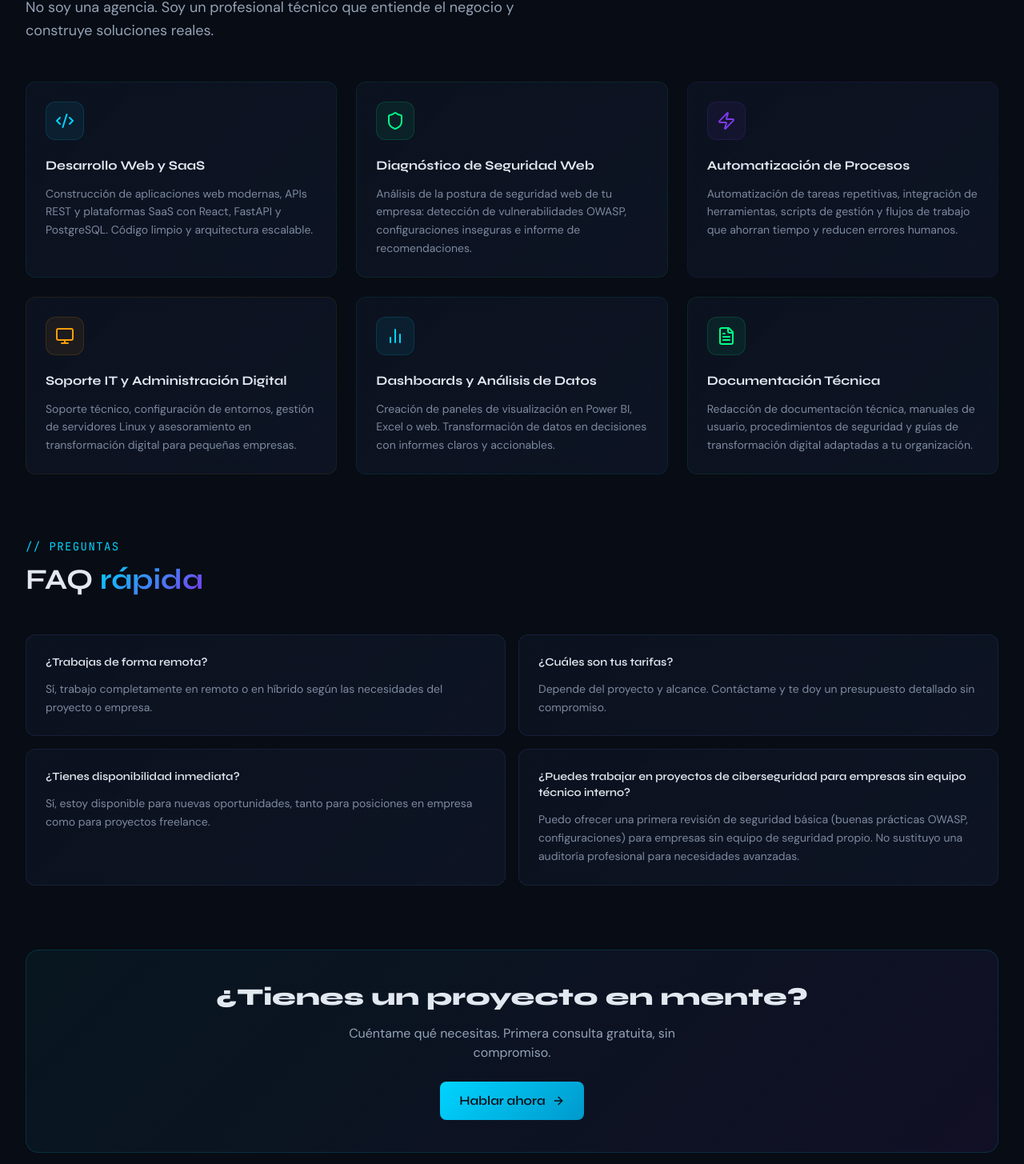
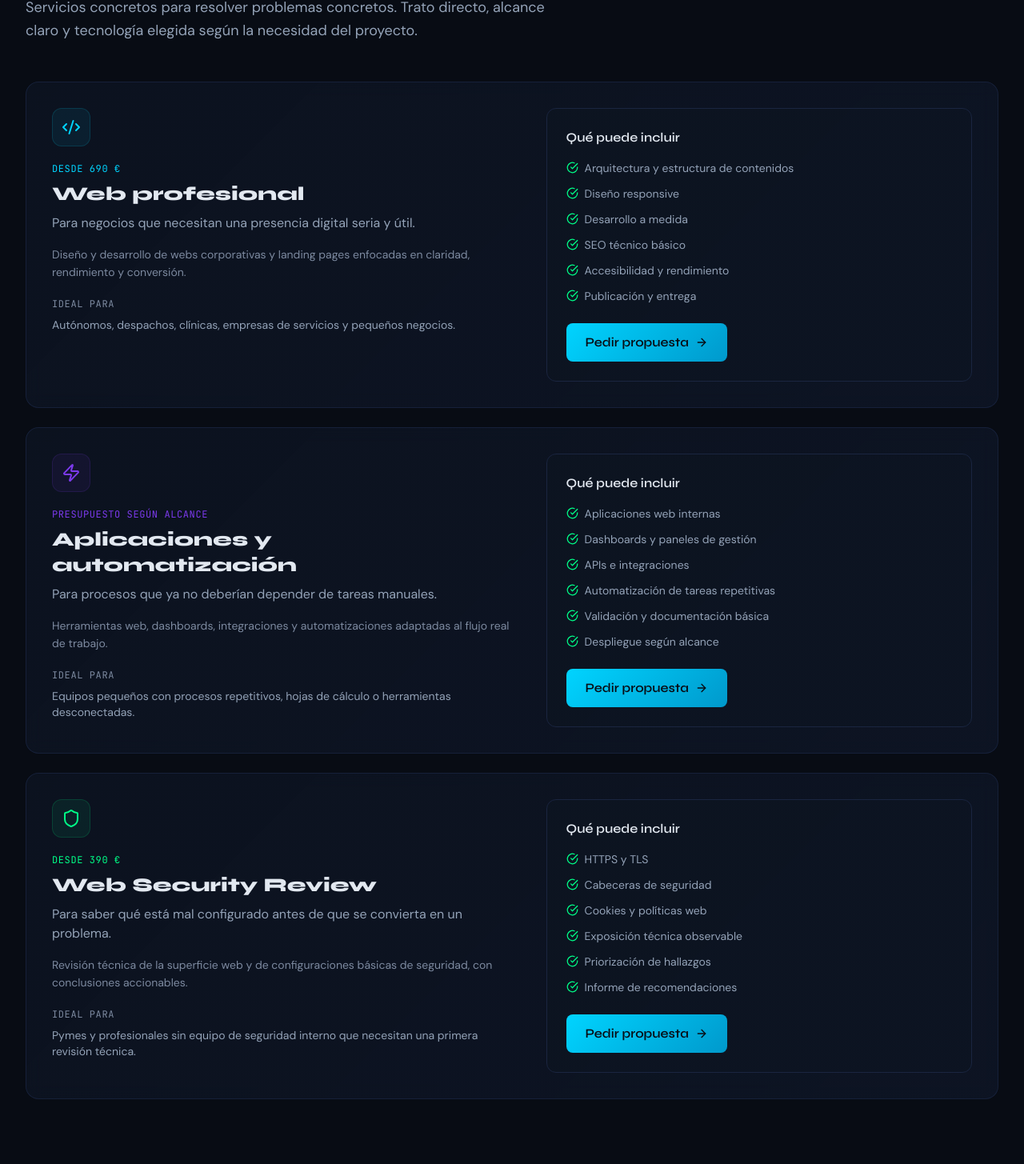
Before and after one commit to Marbi8891/portfolio-mrabeh, a React (Vite) app in the folder mrabeh-portfolio/mrabeh-portfolio/: page /servicios in a window 1280 px wide. Shown: the part 189-1644 px from the top of the page at 80% size. Built offline with nearby package versions, Linux system fonts and the light colour scheme.

Commit message:
feat: focus services on clear commercial offers

```diff
--- a/mrabeh-portfolio/mrabeh-portfolio/src/pages/Services.tsx
+++ b/mrabeh-portfolio/mrabeh-portfolio/src/pages/Services.tsx
@@ -1,32 +1,81 @@
 import { Link } from 'react-router-dom'
-import { Code2, Shield, Zap, Monitor, BarChart2, FileText, ArrowRight, type LucideProps } from 'lucide-react'
+import { ArrowRight, CheckCircle, Code2, Shield, Zap } from 'lucide-react'
 import SectionTitle from '@/components/SectionTitle'
 import Seo from '@/components/Seo'
-import { services } from '@/data/experience'
-import type { ForwardRefExoticComponent, RefAttributes } from 'react'
 
-type LucideIcon = ForwardRefExoticComponent<Omit<LucideProps, 'ref'> & RefAttributes<SVGSVGElement>>
-
-const iconMap: Record<string, LucideIcon> = {
-  Code2, Shield, Zap, Monitor, BarChart2, FileText,
-}
+const offers = [
+  {
+    icon: Code2,
+    title: 'Web profesional',
+    subtitle: 'Para negocios que necesitan una presencia digital seria y útil.',
+    description:
+      'Diseño y desarrollo de webs corporativas y landing pages enfocadas en claridad, rendimiento y conversión.',
+    includes: [
+      'Arquitectura y estructura de contenidos',
+      'Diseño responsive',
+      'Desarrollo a medida',
+      'SEO técnico básico',
+      'Accesibilidad y rendimiento',
+      'Publicación y entrega',
+    ],
+    idealFor: 'Autónomos, despachos, clínicas, empresas de servicios y pequeños negocios.',
+    price: 'Desde 690 €',
+    color: '#00d4ff',
+  },
+  {
+    icon: Zap,
+    title: 'Aplicaciones y automatización',
+    subtitle: 'Para procesos que ya no deberían depender de tareas manuales.',
+    description:
+      'Herramientas web, dashboards, integraciones y automatizaciones adaptadas al flujo real de trabajo.',
+    includes: [
+      'Aplicaciones web internas',
+      'Dashboards y paneles de gestión',
+      'APIs e integraciones',
+      'Automatización de tareas repetitivas',
+      'Validación y documentación básica',
+      'Despliegue según alcance',
+    ],
+    idealFor: 'Equipos pequeños con procesos repetitivos, hojas de cálculo o herramientas desconectadas.',
+    price: 'Presupuesto según alcance',
+    color: '#7c3aed',
+  },
+  {
+    icon: Shield,
+    title: 'Web Security Review',
+    subtitle: 'Para saber qué está mal configurado antes de que se convierta en un problema.',
+    description:
+      'Revisión técnica de la superficie web y de configuraciones básicas de seguridad, con conclusiones accionables.',
+    includes: [
+      'HTTPS y TLS',
+      'Cabeceras de seguridad',
+      'Cookies y políticas web',
+      'Exposición técnica observable',
+      'Priorización de hallazgos',
+      'Informe de recomendaciones',
+    ],
+    idealFor: 'Pymes y profesionales sin equipo de seguridad interno que necesitan una primera revisión técnica.',
+    price: 'Desde 390 €',
+    color: '#00ff88',
+  },
+]
 
 const faq = [
   {
-    q: '¿Trabajas de forma remota?',
-    a: 'Sí, trabajo completamente en remoto o en híbrido según las necesidades del proyecto o empresa.',
+    q: '¿Trabajas con empresas fuera de Madrid?',
+    a: 'Sí. Puedo trabajar en remoto con clientes de cualquier punto de España y coordinar el proyecto por videollamada, correo y entregas por hitos.',
   },
   {
-    q: '¿Cuáles son tus tarifas?',
-    a: 'Depende del proyecto y alcance. Contáctame y te doy un presupuesto detallado sin compromiso.',
+    q: '¿Puedes darme un precio cerrado?',
+    a: 'Sí, cuando el alcance está definido. Antes de empezar dejo por escrito qué se entrega, qué queda fuera, el precio y los hitos principales.',
   },
   {
-    q: '¿Tienes disponibilidad inmediata?',
-    a: 'Sí, estoy disponible para nuevas oportunidades, tanto para posiciones en empresa como para proyectos freelance.',
+    q: '¿Incluyes mantenimiento?',
+    a: 'Puede añadirse como servicio recurrente cuando el proyecto lo necesita. El mantenimiento se define aparte para no mezclar desarrollo inicial con soporte continuo.',
   },
   {
-    q: '¿Puedes trabajar en proyectos de ciberseguridad para empresas sin equipo técnico interno?',
-    a: 'Puedo ofrecer una primera revisión de seguridad básica (buenas prácticas OWASP, configuraciones) para empresas sin equipo de seguridad propio. No sustituyo una auditoría profesional para necesidades avanzadas.',
+    q: '¿La revisión de seguridad sustituye a un pentest?',
+    a: 'No. Es una revisión técnica inicial de la postura web y de configuraciones observables. Si necesitas una auditoría ofensiva completa o un requisito regulatorio específico, el alcance debe tratarse de forma independiente.',
   },
 ]
 
@@ -34,71 +83,113 @@ export default function Services() {
   return (
     <div className="pt-24 pb-20">
       <Seo
-        title="Servicios"
-        description="Desarrollo web, primera revisión de seguridad básica y automatización de procesos para pequeñas empresas."
+        title="Servicios de desarrollo web y seguridad | Mrabeh Fathi"
+        description="Webs profesionales, aplicaciones y automatización, y revisiones de seguridad web para autónomos y pequeñas empresas."
         path="/servicios"
       />
+
       <div className="section-container">
         <SectionTitle
           as="h1"
           label="servicios"
-          title="Cómo puedo"
-          highlight="ayudarte"
-          description="No soy una agencia. Soy un profesional técnico que entiende el negocio y construye soluciones reales."
+          title="Qué puedes"
+          highlight="contratar"
+          description="Servicios concretos para resolver problemas concretos. Trato directo, alcance claro y tecnología elegida según la necesidad del proyecto."
         />
 
-        {/* Services grid */}
-        <div className="grid grid-cols-1 md:grid-cols-2 lg:grid-cols-3 gap-6 mb-20">
-          {services.map((service) => {
-            const Icon = iconMap[service.icon] || Code2
+        <div className="space-y-6 mb-20">
+          {offers.map((offer) => {
+            const Icon = offer.icon
             return (
-              <div
-                key={service.title}
-                className="group card-glass rounded-xl p-6 hover:-translate-y-1 transition-all duration-300"
-                style={{ borderColor: `${service.color}15` }}
-              >
-                <div
-                  className="w-12 h-12 rounded-xl flex items-center justify-center mb-5 group-hover:scale-110 transition-transform"
-                  style={{ background: `${service.color}12`, border: `1px solid ${service.color}25` }}
-                >
-                  <Icon size={24} style={{ color: service.color }} />
+              <article key={offer.title} className="card-glass rounded-2xl p-6 sm:p-8">
+                <div className="grid lg:grid-cols-[1.1fr_1fr] gap-8">
+                  <div>
+                    <div
+                      className="w-12 h-12 rounded-xl flex items-center justify-center mb-5"
+                      style={{ background: `${offer.color}12`, border: `1px solid ${offer.color}25` }}
+                    >
+                      <Icon size={24} style={{ color: offer.color }} />
+                    </div>
+                    <p className="text-xs font-mono uppercase tracking-wider mb-2" style={{ color: offer.color }}>
+                      {offer.price}
+                    </p>
+                    <h2 className="font-display font-black text-2xl text-text mb-2">{offer.title}</h2>
+                    <p className="text-text-dim mb-4">{offer.subtitle}</p>
+                    <p className="text-sm text-text-muted leading-relaxed mb-5">{offer.description}</p>
+                    <p className="text-xs font-mono text-text-muted uppercase tracking-wider mb-2">Ideal para</p>
+                    <p className="text-sm text-text-dim">{offer.idealFor}</p>
+                  </div>
+
+                  <div className="rounded-xl border border-border bg-surface/40 p-5 sm:p-6">
+                    <p className="font-display font-semibold text-text mb-4">Qué puede incluir</p>
+                    <ul className="space-y-3 mb-6">
+                      {offer.includes.map((item) => (
+                        <li key={item} className="flex items-start gap-2 text-sm text-text-dim">
+                          <CheckCircle size={15} className="text-accent-green mt-0.5 flex-shrink-0" />
+                          {item}
+                        </li>
+                      ))}
+                    </ul>
+                    <Link to="/contacto" className="btn-primary inline-flex">
+                      Pedir propuesta
+                      <ArrowRight size={16} />
+                    </Link>
+                  </div>
                 </div>
-                <h3 className="font-display font-bold text-base text-text mb-3">{service.title}</h3>
-                <p className="text-sm text-text-muted leading-relaxed">{service.description}</p>
-              </div>
+              </article>
             )
           })}
         </div>
 
-        {/* FAQ */}
         <div className="mb-20">
-          <SectionTitle label="preguntas" title="FAQ" highlight="rápida" />
+          <SectionTitle
+            label="forma de trabajo"
+            title="Sin paquetes"
+            highlight="inflados"
+            description="Los precios de entrada orientan. El presupuesto final depende del alcance real, las integraciones, el contenido y el nivel de soporte que necesite el proyecto."
+          />
+
+          <div className="grid md:grid-cols-3 gap-4">
+            {[
+              ['01 · Alcance', 'Primero definimos qué problema hay que resolver y qué entregable tiene sentido.'],
+              ['02 · Propuesta', 'Recibes una propuesta concreta con alcance, precio y condiciones antes de empezar.'],
+              ['03 · Entrega', 'El trabajo avanza por hitos y termina con una entrega utilizable, no con una demo abandonada.'],
+            ].map(([title, description]) => (
+              <div key={title} className="card-glass rounded-xl p-6">
+                <h3 className="font-display font-bold text-text mb-2">{title}</h3>
+                <p className="text-sm text-text-muted leading-relaxed">{description}</p>
+              </div>
+            ))}
+          </div>
+        </div>
+
+        <div className="mb-20">
+          <SectionTitle label="preguntas" title="Antes de" highlight="empezar" />
           <div className="grid grid-cols-1 md:grid-cols-2 gap-4">
             {faq.map((item) => (
               <div key={item.q} className="card-glass rounded-xl p-6">
-                <h4 className="font-display font-semibold text-sm text-text mb-3">{item.q}</h4>
+                <h3 className="font-display font-semibold text-sm text-text mb-3">{item.q}</h3>
                 <p className="text-sm text-text-muted leading-relaxed">{item.a}</p>
               </div>
             ))}
           </div>
         </div>
 
-        {/* CTA */}
         <div
-          className="rounded-2xl p-10 text-center"
+          className="rounded-2xl p-8 sm:p-10 text-center"
           style={{
             background: 'linear-gradient(135deg, rgba(0,212,255,0.05) 0%, rgba(124,58,237,0.08) 100%)',
             border: '1px solid rgba(0,212,255,0.15)',
           }}
         >
           <h2 className="font-display font-black text-3xl text-text mb-4">
-            ¿Tienes un proyecto en mente?
+            ¿Tienes un proyecto concreto?
           </h2>
-          <p className="text-text-dim mb-6 max-w-md mx-auto">
-            Cuéntame qué necesitas. Primera consulta gratuita, sin compromiso.
+          <p className="text-text-dim mb-6 max-w-2xl mx-auto">
+            Cuéntame qué necesitas, qué quieres conseguir y qué plazo manejas. Si puedo ejecutarlo bien, te propondré el siguiente paso.
           </p>
           <Link to="/contacto" className="btn-primary inline-flex">
-            Hablar ahora
+            Solicitar propuesta
             <ArrowRight size={16} />
           </Link>
         </div>
```
